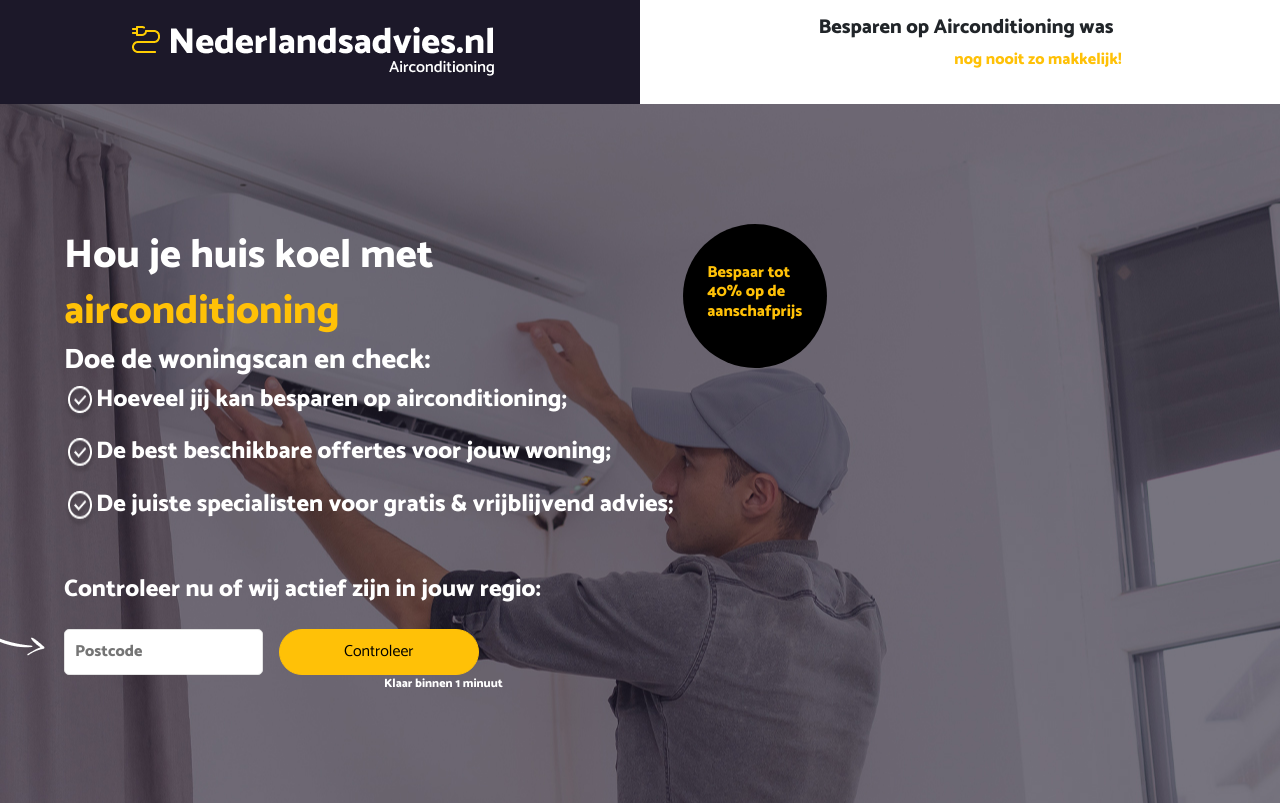
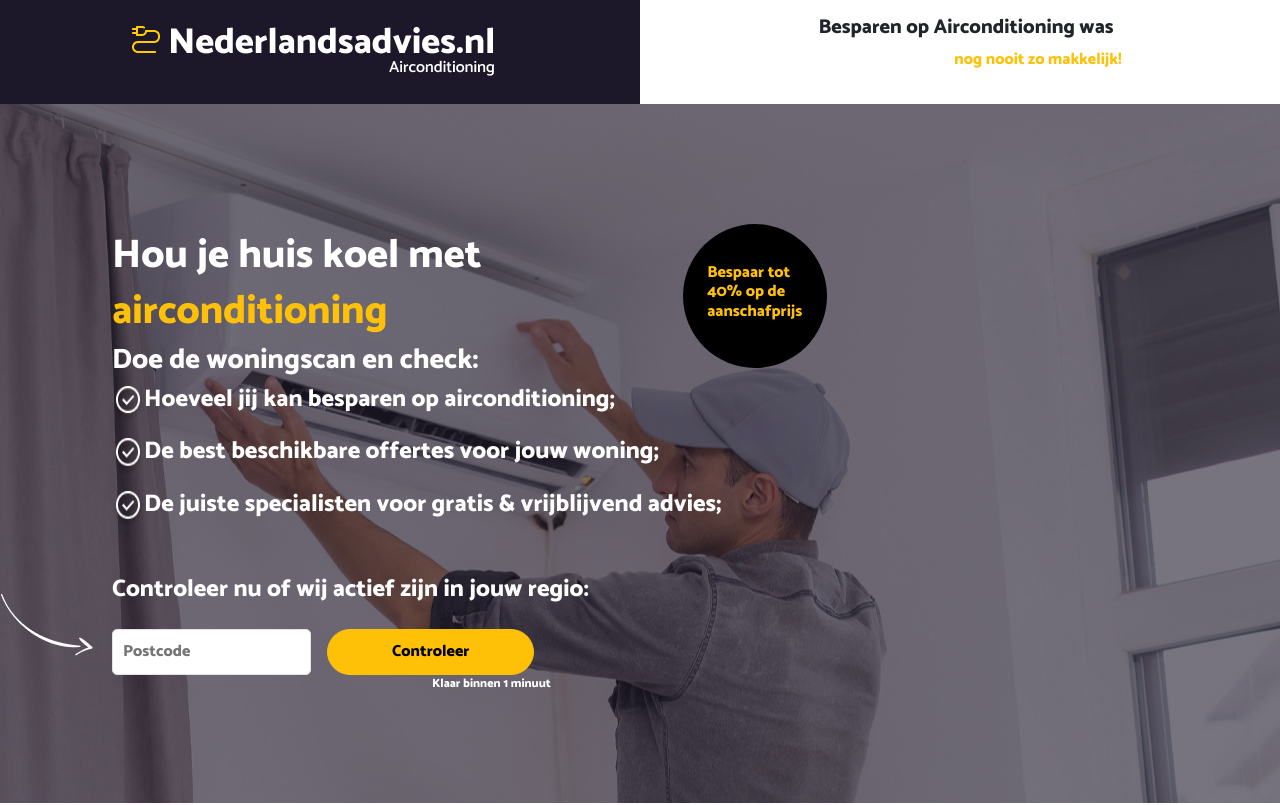
Before and after one commit to shayannaveed07/nederlandsadvies-kunststof-dakwerken-kozijnen-isolatie-ladpalen_republish-copy, a Vue app: page / in a window 1280 px wide. Shown: the top 805 px of the page. Built offline with nearby package versions, Linux system fonts and the light colour scheme.

Commit message:
uptaded hero

```diff
--- a/src/components/HeroSection.vue
+++ b/src/components/HeroSection.vue
@@ -21,8 +21,22 @@
         <div>
           <img src="../assets/Layer_1.png" class="arrow" />
         </div>
-        <input type="text" placeholder="Postcode" class="area-form-input" />
-        <button class="btn btn-warning area-form-btn">Controleer</button>
+        <input
+          type="text"
+          placeholder="Postcode"
+          class="area-form-input"
+          v-model="postCode"
+        />
+        <a
+          href="../components/Question.vue"
+          class="btn btn-warning area-form-btn"
+          @click.prevent="checkArea"
+        >
+          Controleer
+        </a>
+        <div v-show="showQuestion">
+          <Question />
+        </div>
         <p class="add-form-btn-subtext">Klaar binnen 1 minuut</p>
       </div>
       <div class="sticker text-warning">
@@ -34,9 +48,42 @@
     </div>
   </div>
 </template>
+<!-- //script -->
+<script>
+import Question from './Question.vue';
 
+export default {
+  name: "HeroSection",
+  components: { Question },
+  data() {
+    return {
+      postCode: "",
+      showQuestion: false,
+    };
+  },
+  methods: {
+    checkArea() {
+      const dutchPostalCodeRegex = /^[1-9][0-9]{3} ?(?!SA|SD|SS)[A-Z]{2}$/i;
+      if (
+        this.postCode.length == 6 &&
+        dutchPostalCodeRegex.test(this.postCode)
+      ) {
+        this.showQuestion = true;
+        console.log("Success: Postal code is from the Netherlands");
+        this.postCode = "";
+      } else {
+        console.log("Failure: Postal code is not from the Netherlands");
+      }
+    },
+  },
+};
+</script>
+<!-- //style -->
 <style scoped>
 * {
+  font-weight: 800;
+}
+a {
   font-weight: 800;
 }
 .hero {
@@ -50,6 +97,7 @@
 }
 .hero-content {
   padding: 8rem 4rem;
+  margin-left: 3rem;
 }
 .area-form-input {
   padding: 10px;
@@ -119,6 +167,9 @@
   .hero-content h4 {
     font-size: 16px;
   }
+  .hero-content {
+    margin-left: 0;
+  }
 }
 @media (max-width: 576px) {
   .sticker {
@@ -153,4 +204,9 @@
     padding: 3px 1rem;
   }
 }
+@media (max-width: 335px) {
+  .hero-content {
+    font-size: 15px;
+  }
+}
 </style>
--- /dev/null
+++ b/src/components/Question.vue
@@ -0,0 +1,12 @@
+<template>
+  <FirstQuestion />
+</template>
+
+<script>
+import FirstQuestion from "../components/Questions.vue/FirstQuestion.vue";
+export default {
+  components: {
+    FirstQuestion,
+  },
+};
+</script>
--- /dev/null
+++ b/src/components/Questions.vue/FirstQuestion.vue
@@ -0,0 +1,9 @@
+<template>
+  <div class="first-question">
+    <h1>this is the first question</h1>
+  </div>
+</template>
+
+<script>
+
+</script>
--- a/src/main.js
+++ b/src/main.js
@@ -2,6 +2,7 @@ import Vue from "vue";
 import App from "./App.vue";
 import router from "./router";
 import store from "./store";
+
 
 import { BootstrapVue, IconsPlugin } from "bootstrap-vue";
 
--- a/src/router/index.js
+++ b/src/router/index.js
@@ -10,6 +10,7 @@ const routes = [
     name: "home",
     component: HomeView,
   },
+
 ];
 
 const router = new VueRouter({
--- /dev/null
+++ b/src/views/Question.vue
@@ -0,0 +1,9 @@
+<template>
+
+
+</template>
+
+
+<script>
+import Ques
+</script>
```
Also changed, not shown: src/components/question.js (added, +12 -0 lines).
